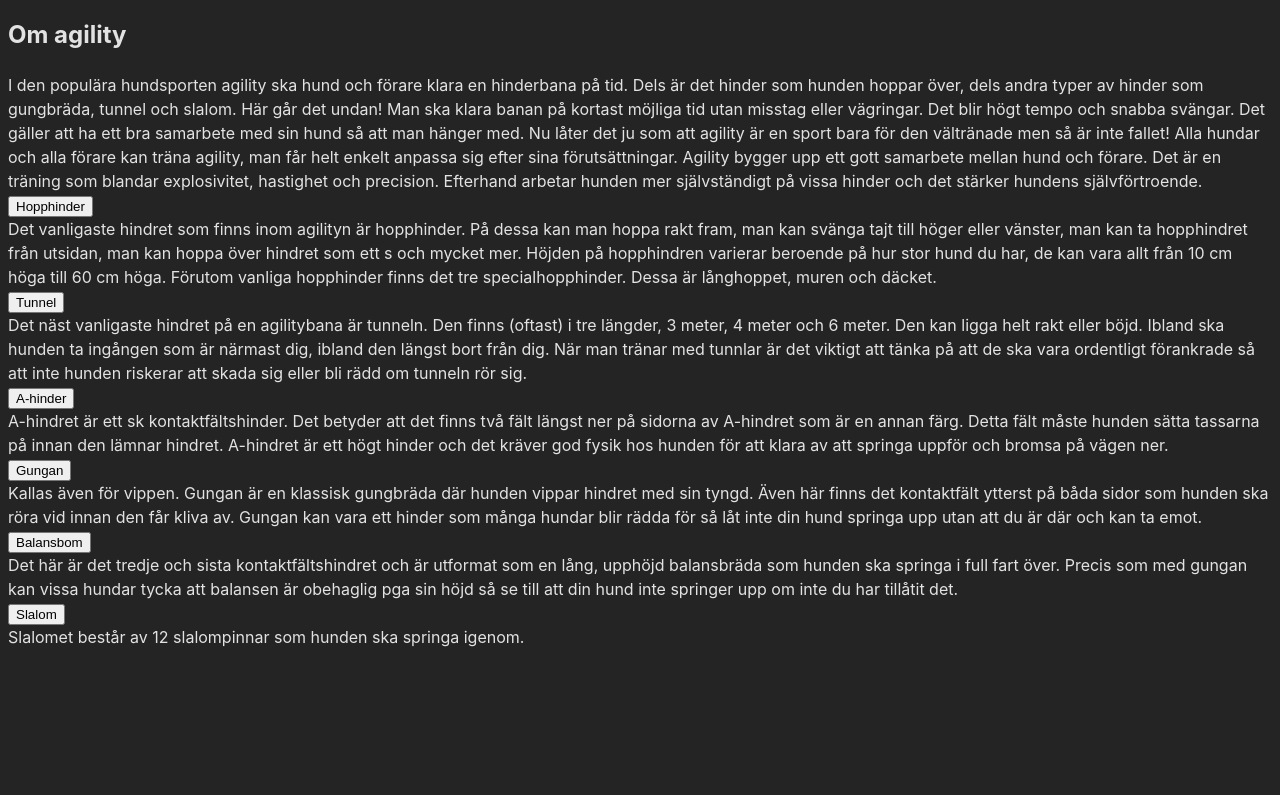
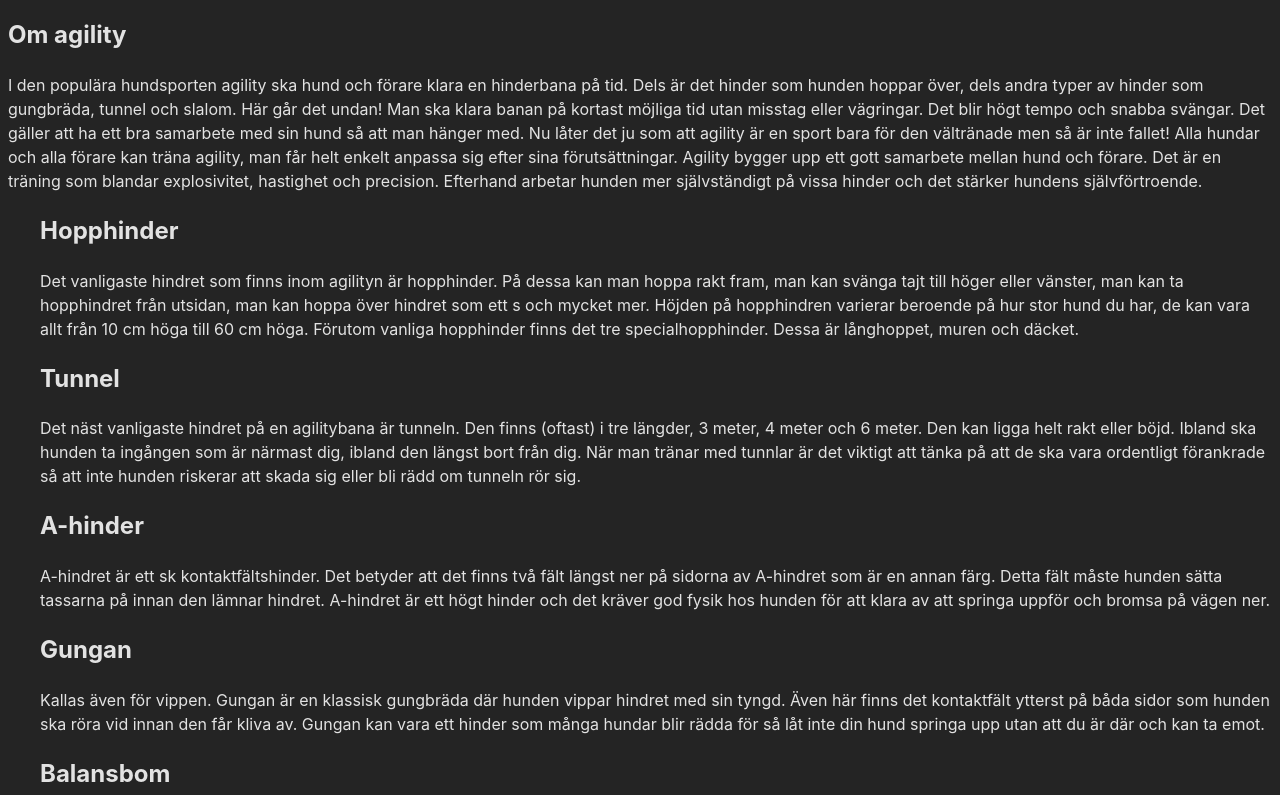
Before and after one commit to MariaLBovin/assignment-my-hobby, a website built with Vite: page index.html in a window 1280 px wide. Shown: the part 331-1126 px from the top of the page. Before the commit the page ends 988 px from the top, so only its background shows below. Built offline with nearby package versions, Linux system fonts and the light colour scheme.

Commit message:
do-functions added

```diff
--- /dev/null
+++ b/src/scss/_textsection.scss
@@ -0,0 +1,8 @@
+.section__about {
+    display: flex;
+    flex-direction: column;
+    justify-content: space-between;
+}
+.obstacle{
+    margin-left: 2rem;
+}
--- a/src/style.scss
+++ b/src/style.scss
@@ -1,5 +1,6 @@
 @import './scss/header';
 @import './scss/heroimg';
+@import './scss/textsection';
 
 :root {
   font-family: Inter, system-ui, Avenir, Helvetica, Arial, sans-serif;
--- a/src/ts/textslide.ts
+++ b/src/ts/textslide.ts
@@ -1,14 +1,16 @@
 import { textArray } from "./arrays/textarray";
 
-const textPlacement : HTMLElement = document.querySelector('.section__about') as HTMLElement;
+const textPlacement : HTMLElement = document.querySelector('.section__do') as HTMLElement;
 
 function createAboutText () {
     for (let i = 0; i < textArray.length; i++){
         textPlacement.innerHTML += `
-        <div class = "obstc$[i]}">
-        <button class="section__about-btn obstc${[i]}">${textArray[i].obstacle}</button>
+        <div class="obstacle">
+        <div class = "obstc${[i]} obstacle_name">
+        <h2 class="section__about-btn obstc${[i]}">${textArray[i].obstacle}</h2>
         </div>
-        <div class="section__about-article obstc${[i]}">${textArray[i].description}</div>
+        <div class="section__about-article text-div${[i]}   obstc${[i]} ">${textArray[i].description}</div>
+        </div>
         `
     }
 }
```
